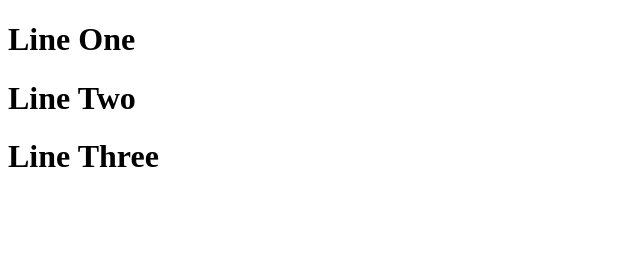
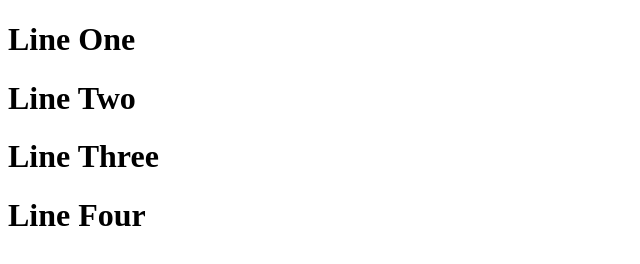
Before and after one commit to azimuddin017/demo, a plain HTML site: page index.html in a window 1280 px wide. Shown: the whole page, without its empty margins (0-640 px from the left). Drawn offline with Linux system fonts and the light colour scheme.

Commit message:
Verstion 4

```diff
--- a/index.html
+++ b/index.html
@@ -9,5 +9,6 @@
     <h1>Line One</h1>
     <h1>Line Two</h1>
     <h1>Line Three</h1>
+    <h1>Line Four</h1>
 </body>
 </html>
```
Also changed, not shown: 1 other file.
